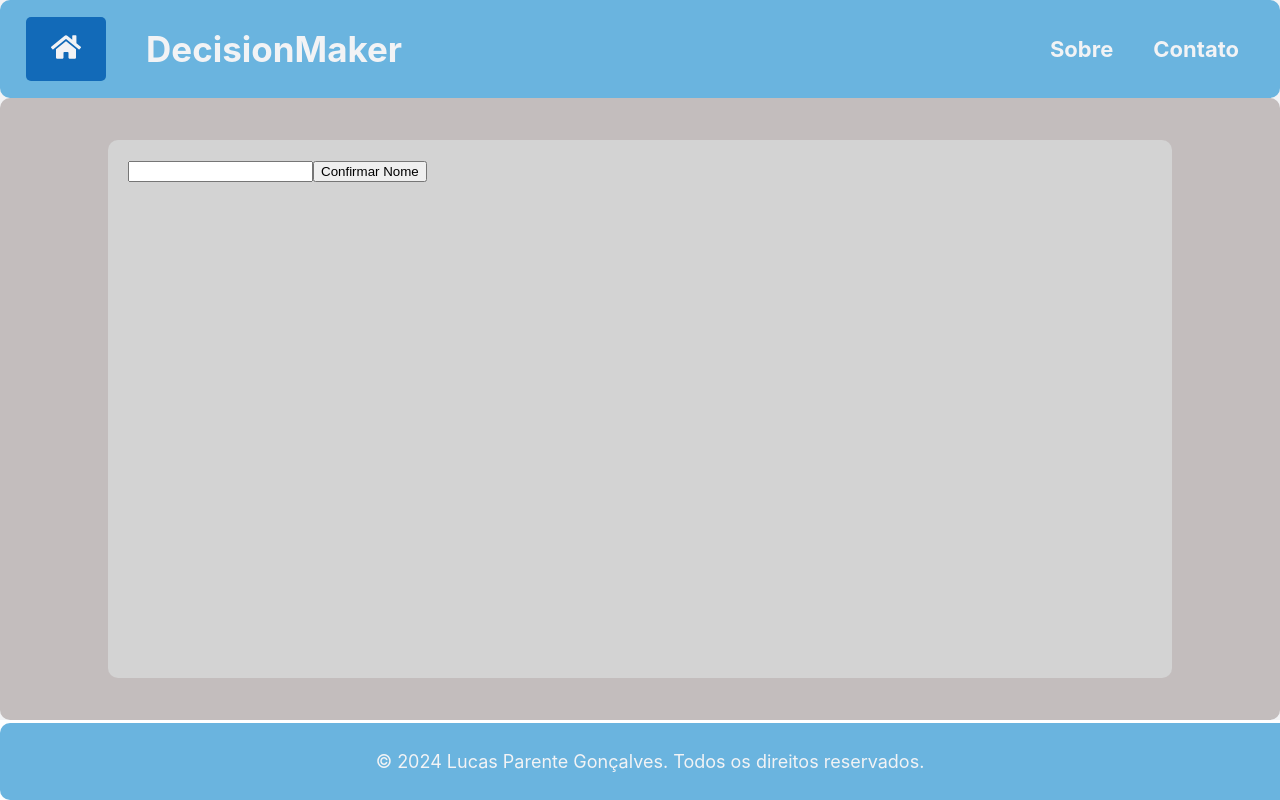
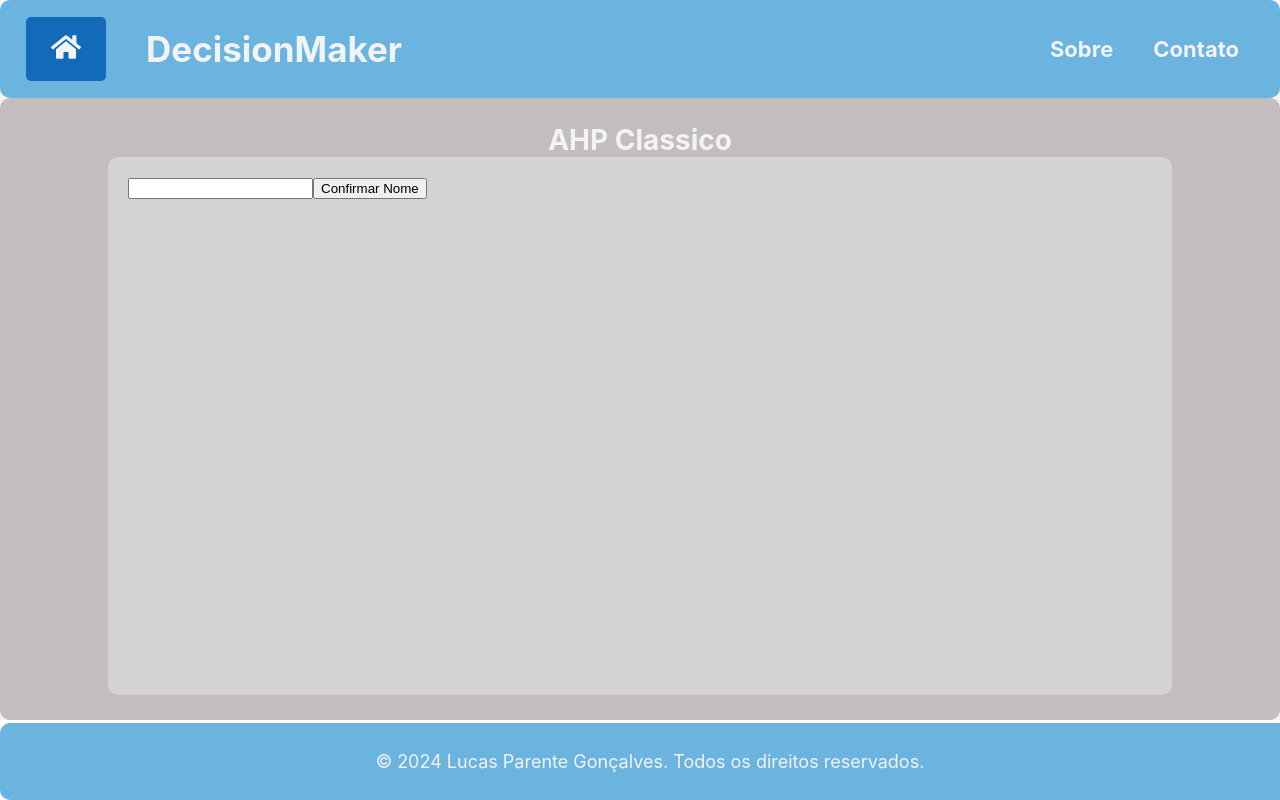
Before and after one commit to lucasparente1808/calc-ahp, a React (Create React App) app: page /AhpClassico in a window 1280 px wide. Built offline with nearby package versions, Linux system fonts and the light colour scheme.

Commit message:
feat: title AHP

```diff
--- a/src/components/BoxAhp/box-ahp.css
+++ b/src/components/BoxAhp/box-ahp.css
@@ -8,6 +8,21 @@
     align-items: center;
 }
 
+.title-container {
+    display: flex;
+    flex-direction: column;
+    align-items: center;
+    width: 100%;
+    height: 100%;
+    justify-content: center;
+}
+
+.title-container span {
+    color: #f2f3f5;
+    font-size: 1.75rem;
+    font-weight: bold;
+}
+
 .container-ahp {
     background-color: lightgrey;
     width: 80%;
--- a/src/components/BoxAhp/index.js
+++ b/src/components/BoxAhp/index.js
@@ -1,14 +1,17 @@
-import React, { useState } from 'react';
+import React from 'react';
 import './box-ahp.css';
 import BoxName from '../BoxName/index';
 
 const BoxAhp = () => {
     return (
         <div className='box-ahp'>
-            <div className='container-ahp' >
+        <div className='title-container'>
+            <span>AHP Classico</span>
+            <div className='container-ahp'>
                 <BoxName/>
             </div>
         </div>
+    </div>
     );
 };
 
--- a/src/components/Menu/index.js
+++ b/src/components/Menu/index.js
@@ -6,7 +6,7 @@ const Menu = () => {
     return (
         <nav className="menu">
             <ul>
-                <li className="icon-home"><a href="/"><FaHome style={{ fontSize:'30px', color:'#f2f3f5' }} /></a></li>
+                <a href="/"><li className="icon-home"><FaHome style={{ fontSize:'30px', color:'#f2f3f5' }} /></li></a>
                 <li><span>DecisionMaker</span></li>
                 <div className="group-right">
                     <li className='sobre-home'><a href="/sobre">Sobre</a></li>
```
